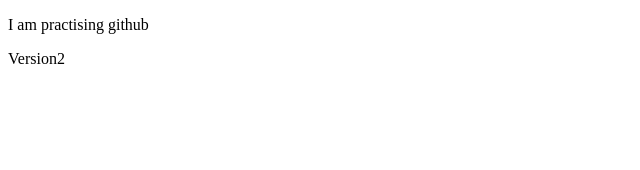
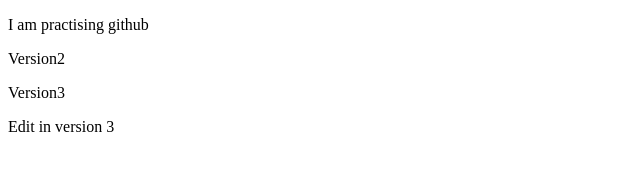
Before and after one commit to Sonissapkota/60-Days-of-web-development, a plain HTML site: page Index.html in a window 1280 px wide. Shown: the whole page, without its empty margins (0-640 px from the left). Drawn offline with Linux system fonts and the light colour scheme.

Commit message:
version 3

```diff
--- a/Index.html
+++ b/Index.html
@@ -6,5 +6,7 @@
 <body>
 	<p>I am practising github</p>
 	<p>Version2</p>
+	<p>Version3</p>
+	<p>Edit in version 3</p>
 </body>
 </html>
--- a/Practise1.js
+++ b/Practise1.js
@@ -1,3 +1,4 @@
 console.log("Hello sonis");
 console.log("Hello sonis from dadar");
 console.log("version2");
+console.log("Version3");
--- a/Practise2.js
+++ b/Practise2.js
@@ -1,3 +1,4 @@
 console.log("Hello world");
 console.log("Hello Mukeshwa");
 console.log("Version 2");
+console.log("Version 3");
--- a/Practise3.js
+++ b/Practise3.js
@@ -1,2 +1,3 @@
 console.log("File was created after the commit");
 console.log("Version 2");
+console.log("Version 3");
```
